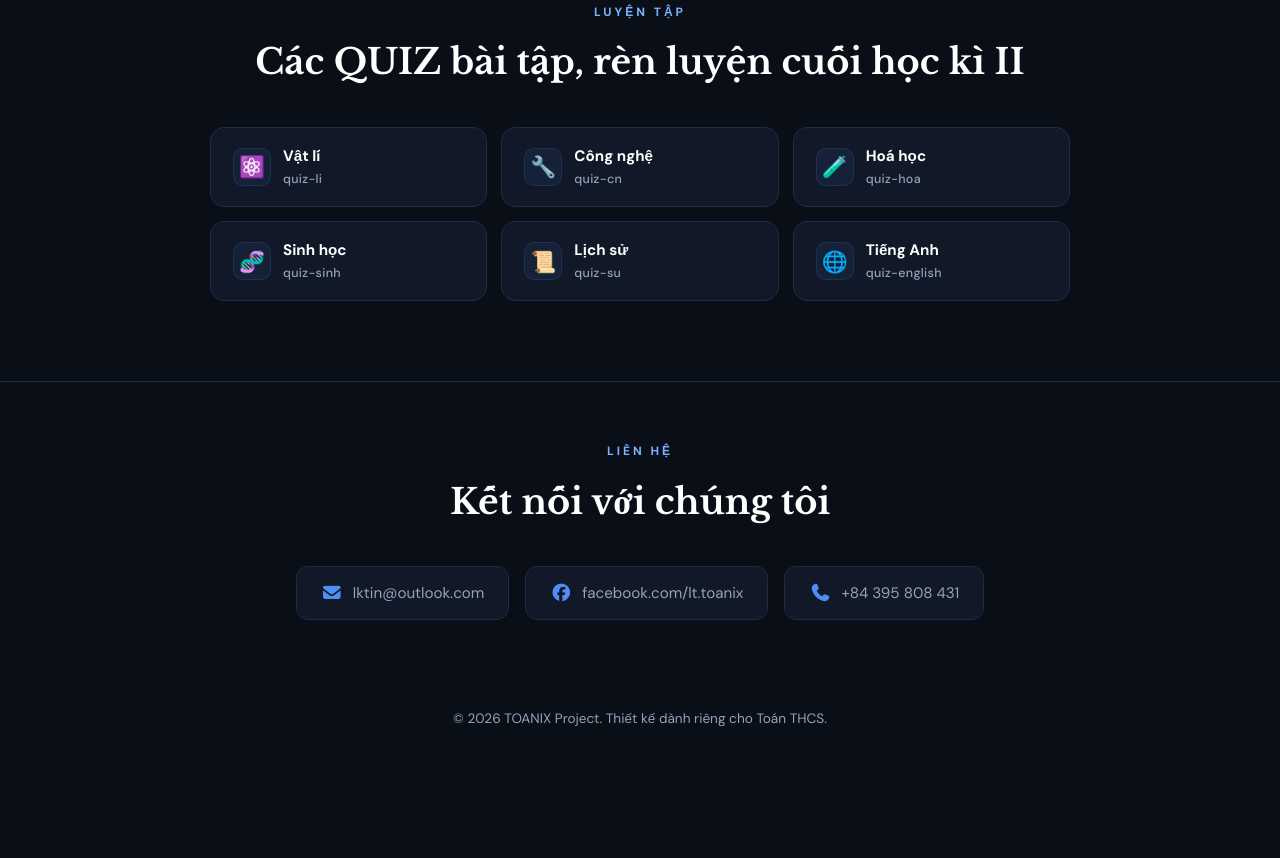
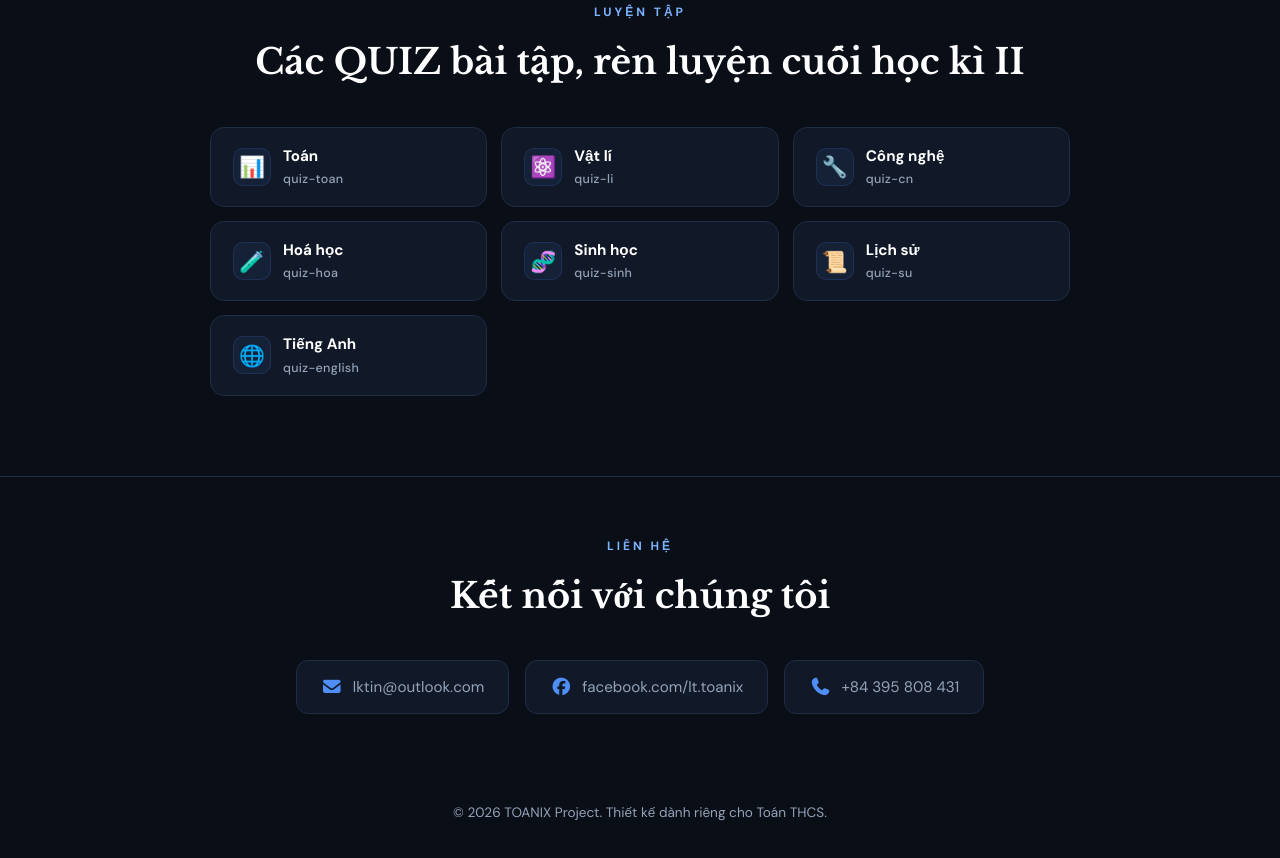
Before and after one commit to toanix/toanix, a plain HTML site: page index.html in a window 1280 px wide. Shown: the part 1877-2735 px from the top of the page. Before the commit the page ends 2647 px from the top, so only its background shows below. Drawn offline with nearby package versions, Linux system fonts and the light colour scheme.

Commit message:
Update index.html

```diff
--- a/index.html
+++ b/index.html
@@ -452,6 +452,14 @@
             <p class="section-label reveal">Luyện tập</p>
             <h2 class="section-title reveal">Các QUIZ bài tập, rèn luyện cuối học kì II</h2>
             <div class="quiz-grid reveal">
+                <a class="quiz-link" href="https://letin2010.github.io/quiz-toan" target="_blank" rel="noopener">
+                    <div class="quiz-icon">📊</div>
+                    <div class="quiz-label">
+                        <span class="quiz-name">Toán</span>
+                        <span class="quiz-slug">quiz-toan</span>
+                    </div>
+                    <i class="fa-solid fa-arrow-right arrow-icon"></i>
+                </a>
                 <a class="quiz-link" href="https://letin2010.github.io/quiz-li" target="_blank" rel="noopener">
                     <div class="quiz-icon">⚛️</div>
                     <div class="quiz-label">
```
